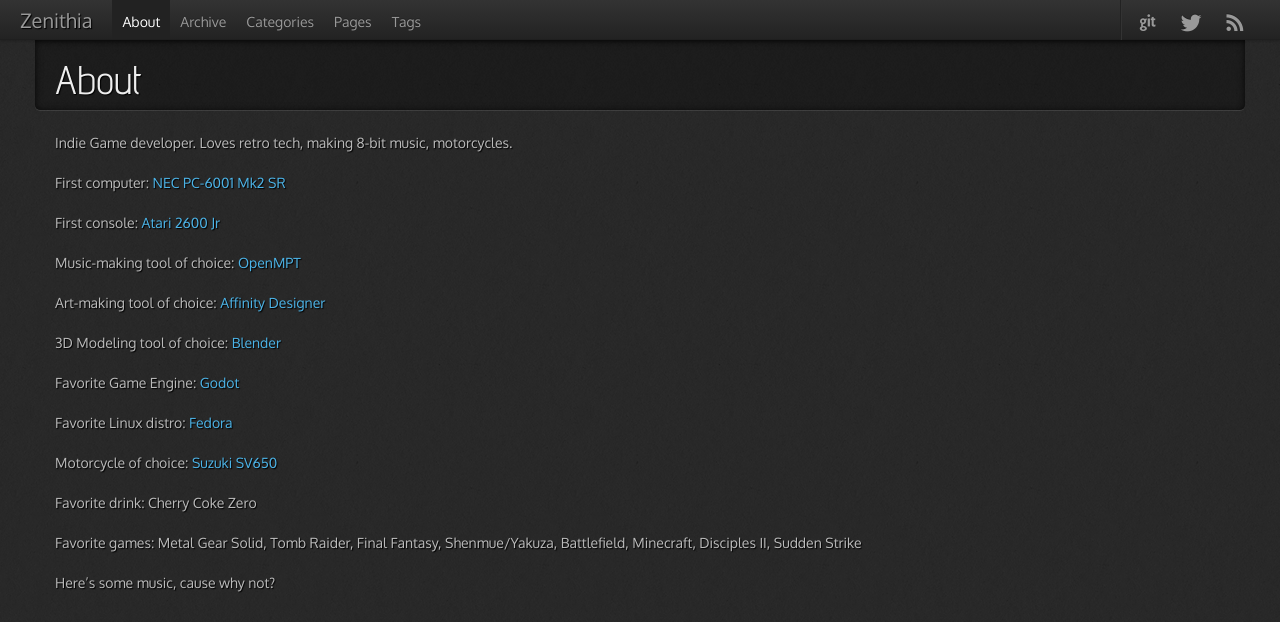
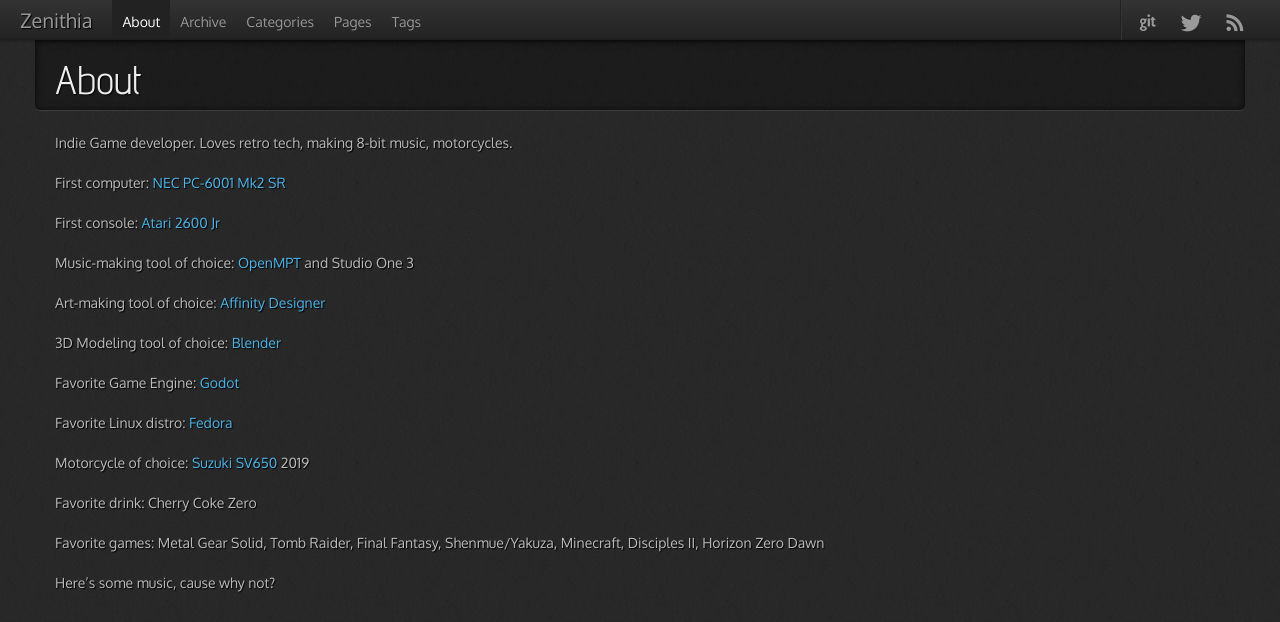
Before and after one commit to Salwan/salwan.github.io, a Jekyll site: the page built from about.md, in a window 1280 px wide. Shown: the top 622 px of the page. Built offline with Jekyll 4.4.1, drawn with Linux system fonts in a browser that asks for light colours; nearby versions of some CDN libraries.

Commit message:
about update

```diff
--- a/about.md
+++ b/about.md
@@ -12,7 +12,7 @@
 
 First console: [Atari 2600 Jr](https://www.youtube.com/watch?v=lCfcZ89wrFM)
 
-Music-making tool of choice: [OpenMPT](https://openmpt.org/)
+Music-making tool of choice: [OpenMPT](https://openmpt.org/) and Studio One 3
 
 Art-making tool of choice: [Affinity Designer](https://affinity.serif.com/en-gb/designer/)
 
@@ -22,17 +22,20 @@
 
 Favorite Linux distro: [Fedora](https://getfedora.org/)
 
-Motorcycle of choice: [Suzuki SV650](https://www.youtube.com/watch?v=ihTJIvyOXzI)
+Motorcycle of choice: [Suzuki SV650](https://www.youtube.com/watch?v=ihTJIvyOXzI) 2019
 
 Favorite drink: Cherry Coke Zero
 
-Favorite games: Metal Gear Solid, Tomb Raider, Final Fantasy, Shenmue/Yakuza, Battlefield, Minecraft, Disciples II, Sudden Strike
+Favorite games: Metal Gear Solid, Tomb Raider, Final Fantasy, Shenmue/Yakuza, Minecraft, Disciples II, Horizon Zero Dawn
 
 Here's some music, cause why not?
+
+<figure class="video_container">
+	<iframe width="560" height="180" src="https://www.youtube.com/embed/9c93ljrAZAw" frameborder="0" allowfullscreen></iframe>
+</figure>
 
 <figure class="video_container">
 	<iframe width="560" height="180" src="https://www.youtube.com/embed/lCB0ef3Y-rI" frameborder="0" allowfullscreen></iframe>
 </figure>
 
-[Twitter](http://twitter.com/zenithsal) | [Facebook](http://www.facebook.com/salwanmax) | [Plus](https://plus.google.com/107099346990207856455) |
-[GitHub](https://github.com/Salwan) | [BitBucket](https://bitbucket.org/Salwan)
+[Twitter](http://twitter.com/zenithsal) | [Facebook](http://www.facebook.com/salwanmax) | [GitHub](https://github.com/Salwan) | [BitBucket](https://bitbucket.org/Salwan)
```
